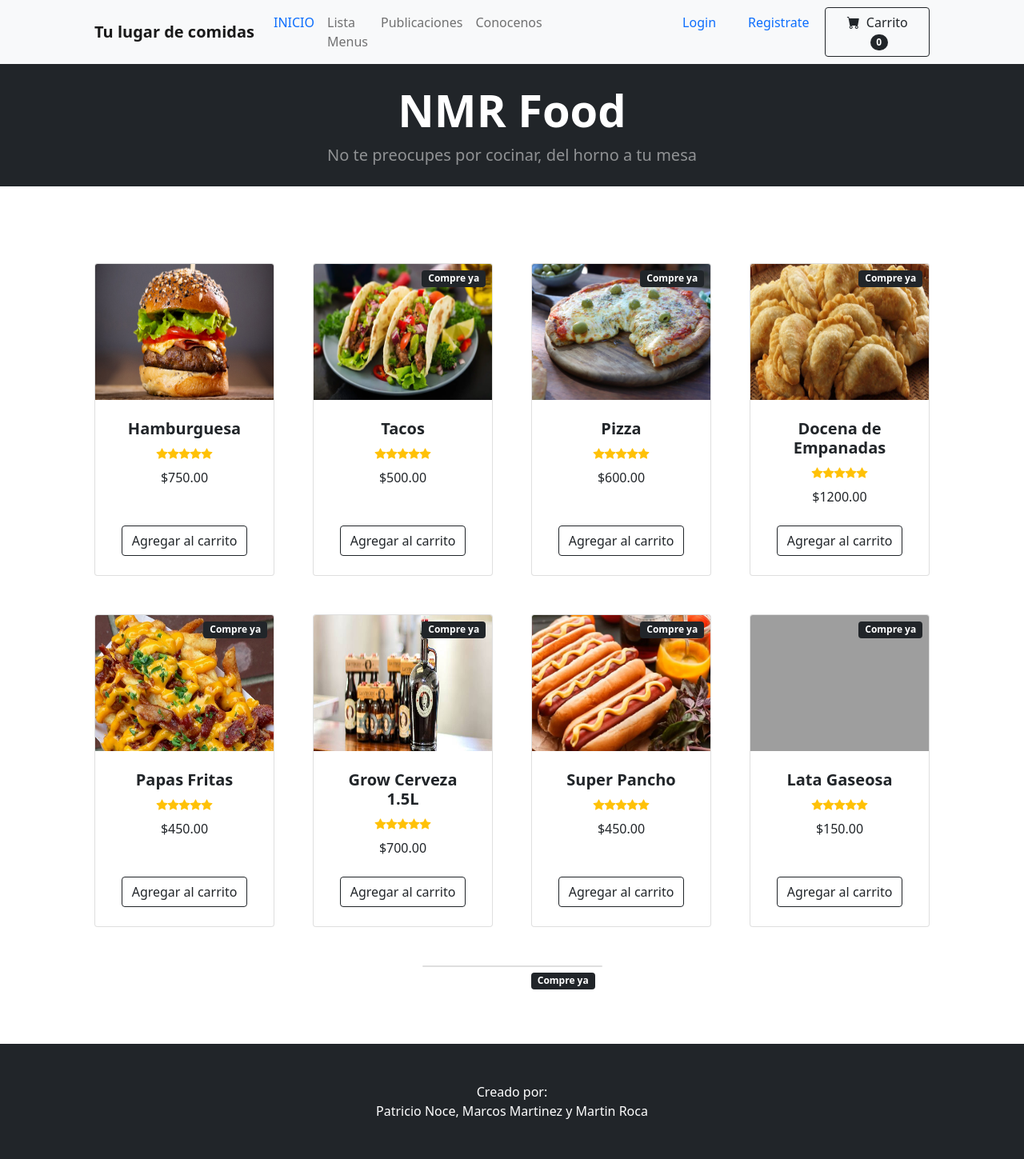
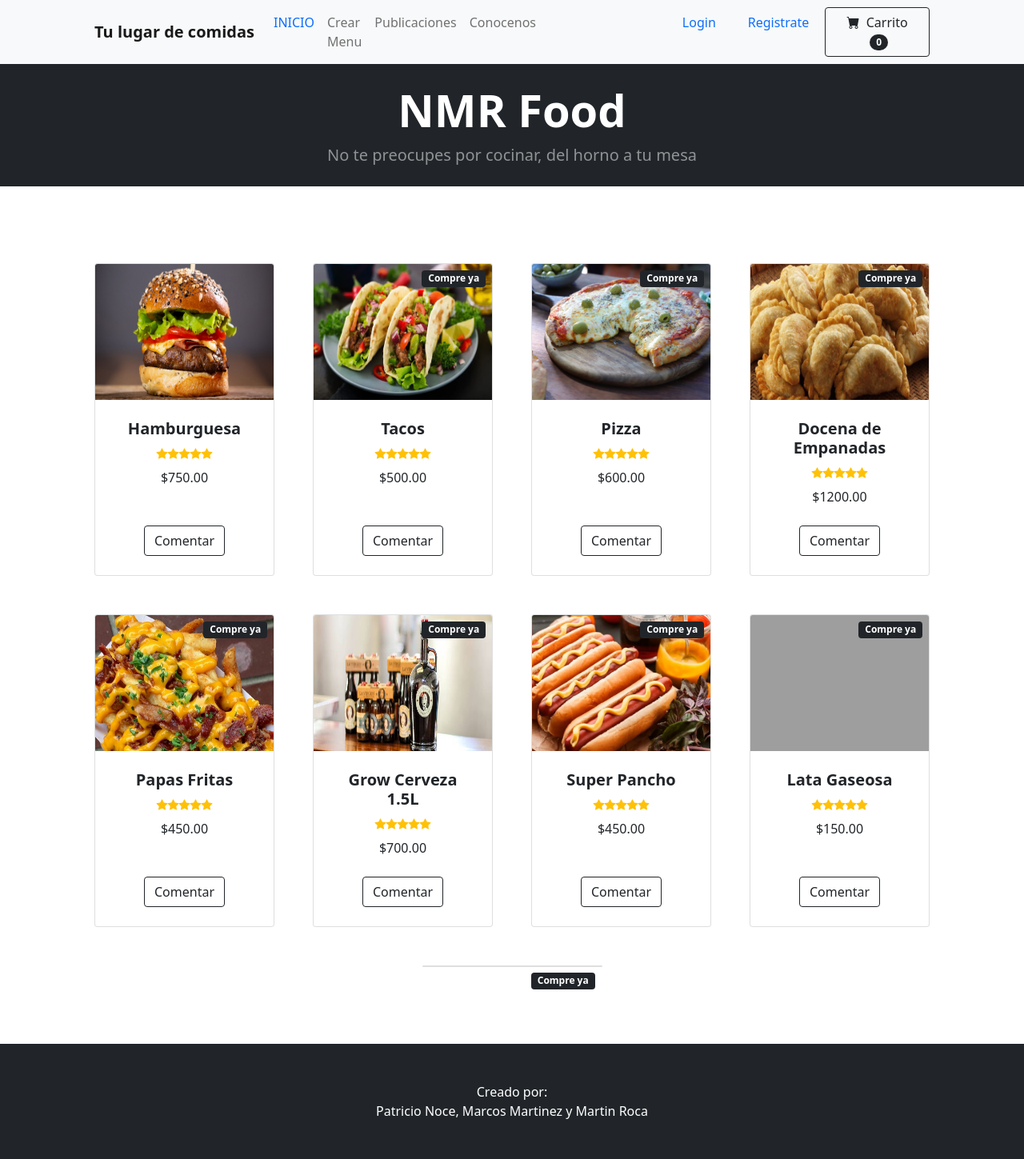
Before and after one commit to PatricioNoce/Proyecto_Grupo_5_NMR, a Django app: page /nmr_food/ in a window 1280 px wide. Shown: the whole page at 80% size. Run offline with Django 4.2, Linux system fonts and the light colour scheme; data that the repository does not hold is empty; some libraries are stand-ins or nearby versions; grey boxes are pictures that could not be loaded.

Commit message:
"cambiones menores "comentar"

```diff
--- a/nmr_food/templates/nmr_food/index.html
+++ b/nmr_food/templates/nmr_food/index.html
@@ -27,7 +27,7 @@
                             <a class="nav-link" href="{% url 'home' %}"><span class="text-primary">INICIO</span></a>
                         </li>
                         <li class="nav-item">
-                            <a class="nav-link" href="{% url 'menu-list' %}">Lista Menus</a>
+                            <a class="nav-link" href="{% url 'menu-list' %}">Crear Menu</a>
                           </li>
                           <li class="nav-item">
                             <a class="nav-link" href="{% url 'list-post' %}">Publicaciones</a>
@@ -120,7 +120,7 @@
                             </div>
                             <!-- Product actions-->
                             <div class="card-footer p-4 pt-0 border-top-0 bg-transparent">
-                                <div class="text-center"><a class="btn btn-outline-dark mt-auto" href="#">Agregar al carrito</a></div>
+                                <div class="text-center"><a class="btn btn-outline-dark mt-auto" href="#">Comentar</a></div>
                             </div>
                         </div>
                     </div>
@@ -149,7 +149,7 @@
                             </div>
                             <!-- Product actions-->
                             <div class="card-footer p-4 pt-0 border-top-0 bg-transparent">
-                                <div class="text-center"><a class="btn btn-outline-dark mt-auto" href="#">Agregar al carrito</a></div>
+                                <div class="text-center"><a class="btn btn-outline-dark mt-auto" href="#">Comentar</a></div>
                             </div>
                         </div>
                     </div>
@@ -178,7 +178,7 @@
                             </div>
                             <!-- Product actions-->
                             <div class="card-footer p-4 pt-0 border-top-0 bg-transparent">
-                                <div class="text-center"><a class="btn btn-outline-dark mt-auto" href="#">Agregar al carrito</a></div>
+                                <div class="text-center"><a class="btn btn-outline-dark mt-auto" href="#">Comentar</a></div>
                             </div>
                         </div>
                     </div>
@@ -207,7 +207,7 @@
                             </div>
                             <!-- Product actions-->
                             <div class="card-footer p-4 pt-0 border-top-0 bg-transparent">
-                                <div class="text-center"><a class="btn btn-outline-dark mt-auto" href="#">Agregar al carrito</a></div>
+                                <div class="text-center"><a class="btn btn-outline-dark mt-auto" href="#">Comentar</a></div>
                             </div>
                         </div>
                     </div>
@@ -236,7 +236,7 @@
                             </div>
                             <!-- Product actions-->
                             <div class="card-footer p-4 pt-0 border-top-0 bg-transparent">
-                                <div class="text-center"><a class="btn btn-outline-dark mt-auto" href="#">Agregar al carrito</a></div>
+                                <div class="text-center"><a class="btn btn-outline-dark mt-auto" href="#">Comentar</a></div>
                             </div>
                         </div>
                     </div>
@@ -265,7 +265,7 @@
                             </div>
                             <!-- Product actions-->
                             <div class="card-footer p-4 pt-0 border-top-0 bg-transparent">
-                                <div class="text-center"><a class="btn btn-outline-dark mt-auto" href="#">Agregar al carrito</a></div>
+                                <div class="text-center"><a class="btn btn-outline-dark mt-auto" href="#">Comentar</a></div>
                             </div>
                         </div>
                     </div>
@@ -294,7 +294,7 @@
                             </div>
                             <!-- Product actions-->
                             <div class="card-footer p-4 pt-0 border-top-0 bg-transparent">
-                                <div class="text-center"><a class="btn btn-outline-dark mt-auto" href="#">Agregar al carrito</a></div>
+                                <div class="text-center"><a class="btn btn-outline-dark mt-auto" href="#">Comentar</a></div>
                             </div>
                         </div>
                     </div>
@@ -323,7 +323,7 @@
                             </div>
                             <!-- Product actions-->
                             <div class="card-footer p-4 pt-0 border-top-0 bg-transparent">
-                                <div class="text-center"><a class="btn btn-outline-dark mt-auto" href="#">Agregar al carrito</a></div>
+                                <div class="text-center"><a class="btn btn-outline-dark mt-auto" href="#">Comentar</a></div>
                             </div>
                         </div>
                     </div>
```
